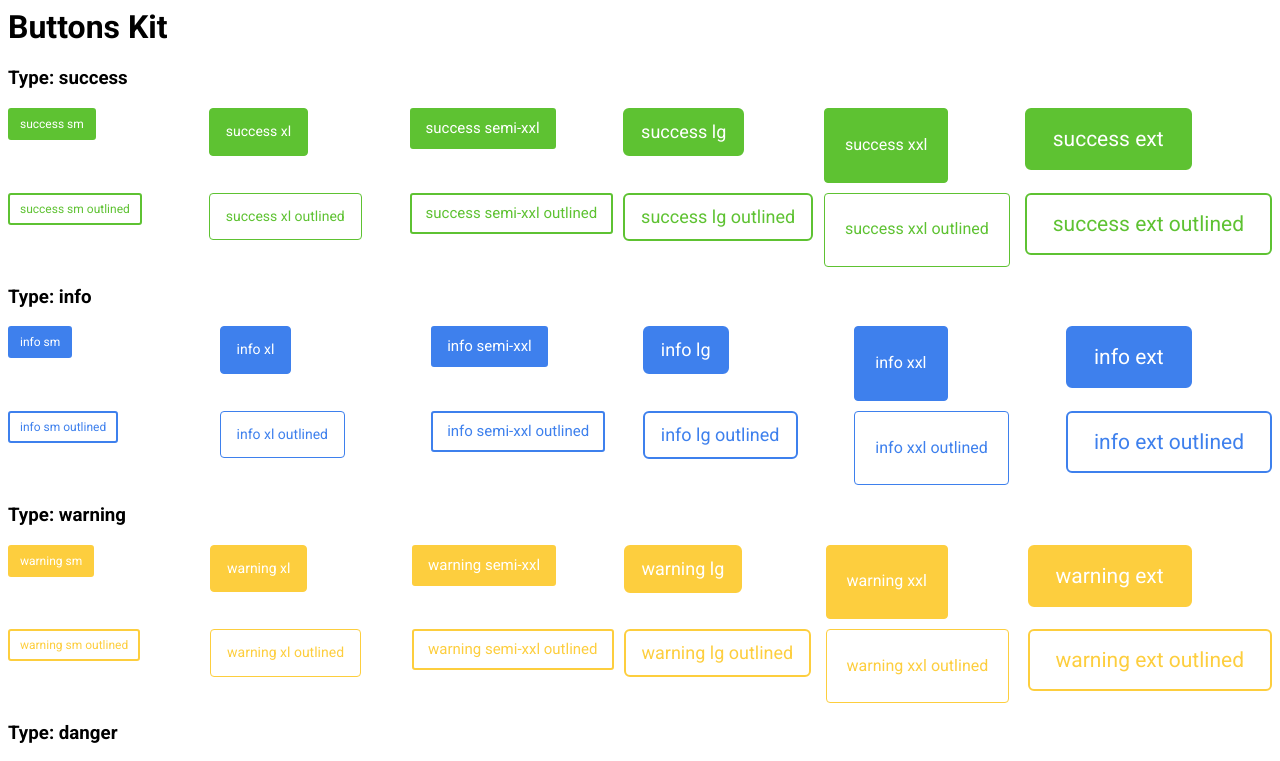
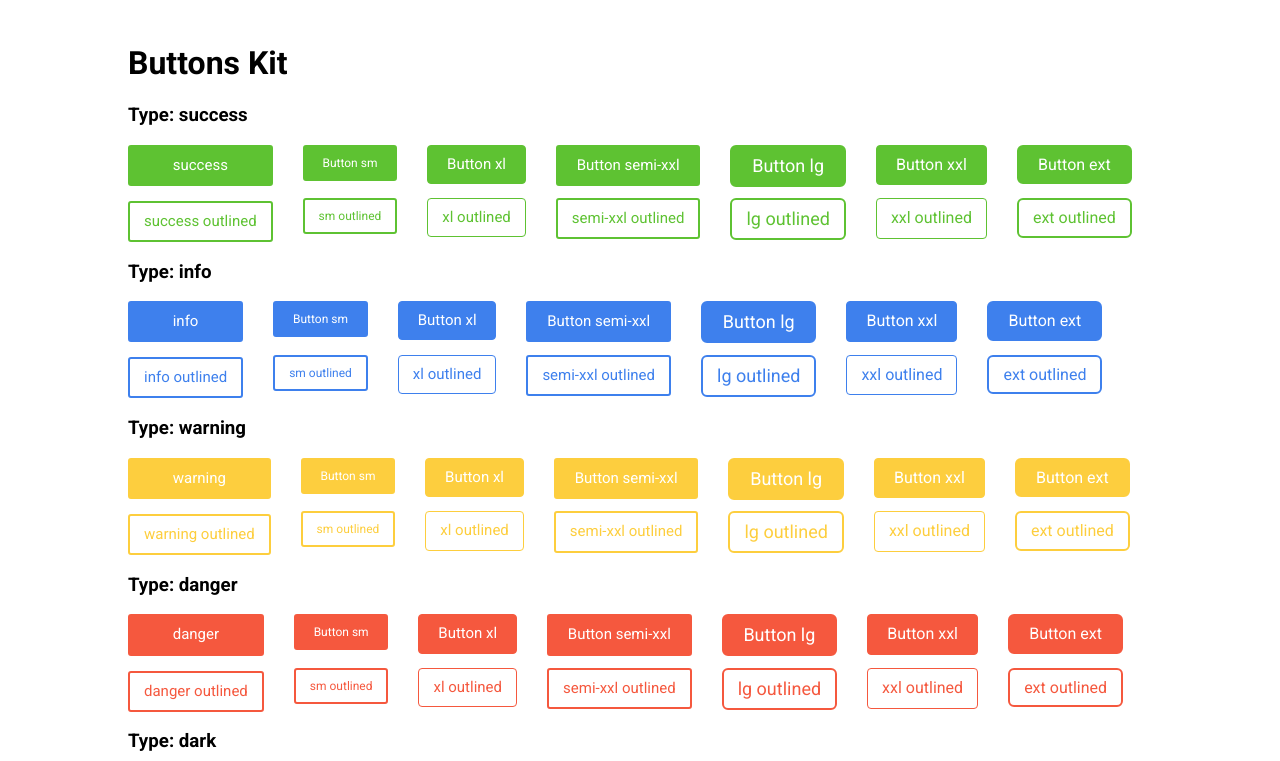
Before and after one commit to anna7461/learning-area, an Angular app: page / in a window 1280 px wide. Shown: the top 761 px of the page. Built offline with nearby package versions, Linux system fonts and the light colour scheme.

Commit message:
3 files modified

```diff
--- a/src/app/app.component.html
+++ b/src/app/app.component.html
@@ -1,6 +1,7 @@
+<div class="demo-wrapper">
   <h1>Buttons Kit</h1>
 
-<ng-container *ngFor="let type of types; let i = index">
+  <!-- <ng-container *ngFor="let type of types; let i = index">
     <div>
       <h3>Type: {{ type }}</h3>
       <div class="grid">
@@ -26,7 +27,78 @@
         </ng-container>
       </div>
     </div>
+  </ng-container> -->
+
+  <div class="demo-content">
+    <div>
+      <ng-container *ngFor="let type of types; let i = index">
+        <div>
+          <h3>Type: {{ type }}</h3>
+          <!--
+          <div style="display: grid; gap: 10px; margin: 10px 0;">
+
+          </div> -->
+
+          <!-- <h3>Size</h3> -->
+          <div style="display: flex; gap: 30px">
+            <div style="display: grid; gap: 15px;">
+              <app-button
+                id="buttonElement{{ i }}"
+                label="{{ type }}"
+                type="{{ type }}"
+              ></app-button>
+
+              <app-button
+                id="buttonElement{{ i }}"
+                label="{{ type }} outlined"
+                type="{{ type }}"
+                outline
+              ></app-button>
+            </div>
+            <ng-container *ngFor="let size of sizes; let i = index">
+              <div style="display: grid; gap: 10px;">
+                <app-button
+                  id="buttonElement{{ i }}"
+                  label="Button {{ size }}"
+                  type="{{ type }}"
+                  size="{{ size }}"
+                ></app-button>
+
+                <app-button
+                  id="buttonElement{{ i }}"
+                  label="{{ size }} outlined"
+                  type="{{ type }}"
+                  size="{{ size }}"
+                  outline
+                ></app-button>
+              </div>
             </ng-container>
+          </div>
+        </div>
+
+        <ng-container *ngFor="let size of sizes; let i = index">
+          <!-- <h3>Sizes: {{ size }}</h3> -->
+
+          <!-- <app-button
+            id="buttonElement{{ i }}"
+            label="Button {{ size }}"
+            type="{{ type }}"
+            size="{{ size }}"
+          ></app-button> -->
+
+          <!-- <app-button
+            id="buttonElement{{ i }}"
+            label="Button {{ size }}"
+            type="{{ type }}"
+            size="{{ size }}"
+            outline
+          ></app-button> -->
+        </ng-container>
+      </ng-container>
+    </div>
+
+    <div></div>
+  </div>
 
   <!-- <ng-container *ngFor="let type of types; let i = index">
   <ng-container *ngFor="let size of sizes; let i = index">
@@ -40,3 +112,4 @@
     ></app-button>
   </ng-container>
 </ng-container> -->
+</div>
--- a/src/app/app.component.scss
+++ b/src/app/app.component.scss
@@ -37,3 +37,10 @@
   grid-auto-flow: row;
   grid-gap: 10px;
 }
+
+.demo-wrapper {
+  max-width: 1024px;
+  width: 100%;
+  margin: auto;
+  padding: 15px 30px;
+}
--- a/src/app/shared-components/buttons/button/button.component.scss
+++ b/src/app/shared-components/buttons/button/button.component.scss
@@ -29,6 +29,7 @@ $border-radius-xl: 6px;
   white-space: nowrap;
   transition: background-color, color, border 0.2s;
   user-select: none;
+  width: 100%;
 
   &:hover,
   &:active,
@@ -324,8 +325,8 @@ $border-radius-xl: 6px;
 }
 
 .mbz-btn-ext {
-  padding: 15px 26px;
-  font-size: 21px;
+  // padding: 15px 26px;
+  font-size: 16px;
   line-height: 1.3333333;
   border-radius: $border-radius-xl;
 }
@@ -336,7 +337,7 @@ $border-radius-xl: 6px;
   justify-content: center;
   white-space: pre-line;
   max-height: 74.4px;
-  padding: 25px 20px;
+  // padding: 25px 20px;
   font-size: 16px;
   // line-height: (20 / 14);
   border-radius: $border-radius-md;
@@ -344,8 +345,8 @@ $border-radius-xl: 6px;
 }
 
 .mbz-btn-xl {
-  padding: 12px 16px;
-  font-size: 14px;
+  // padding: 12px 16px;
+  font-size: 15px;
   // line-height: (20 / 14);
   border-radius: $border-radius-md;
   border-width: 1px;
@@ -362,14 +363,14 @@ $border-radius-xl: 6px;
 }
 
 .mbz-btn-lg {
-  padding: 10px 16px;
+  // padding: 10px 16px;
   font-size: 18px;
   line-height: 1.3333333;
   border-radius: $border-radius-xl;
 }
 
 .mbz-btn-sm {
-  padding: 5px 10px;
+  // padding: 5px 10px;
   font-size: 12px;
   line-height: 1.5;
   border-radius: $border-radius-sm;
@@ -377,7 +378,7 @@ $border-radius-xl: 6px;
 
 .mbz-btn-xs {
   border-radius: $border-radius-sm;
-  font-size: 11px;
+  font-size: 12px;
   line-height: 1.5;
-  padding: 1px 7px;
+  // padding: 1px 7px;
 }
```
Lines whose indentation alone changed are shown as unchanged.
